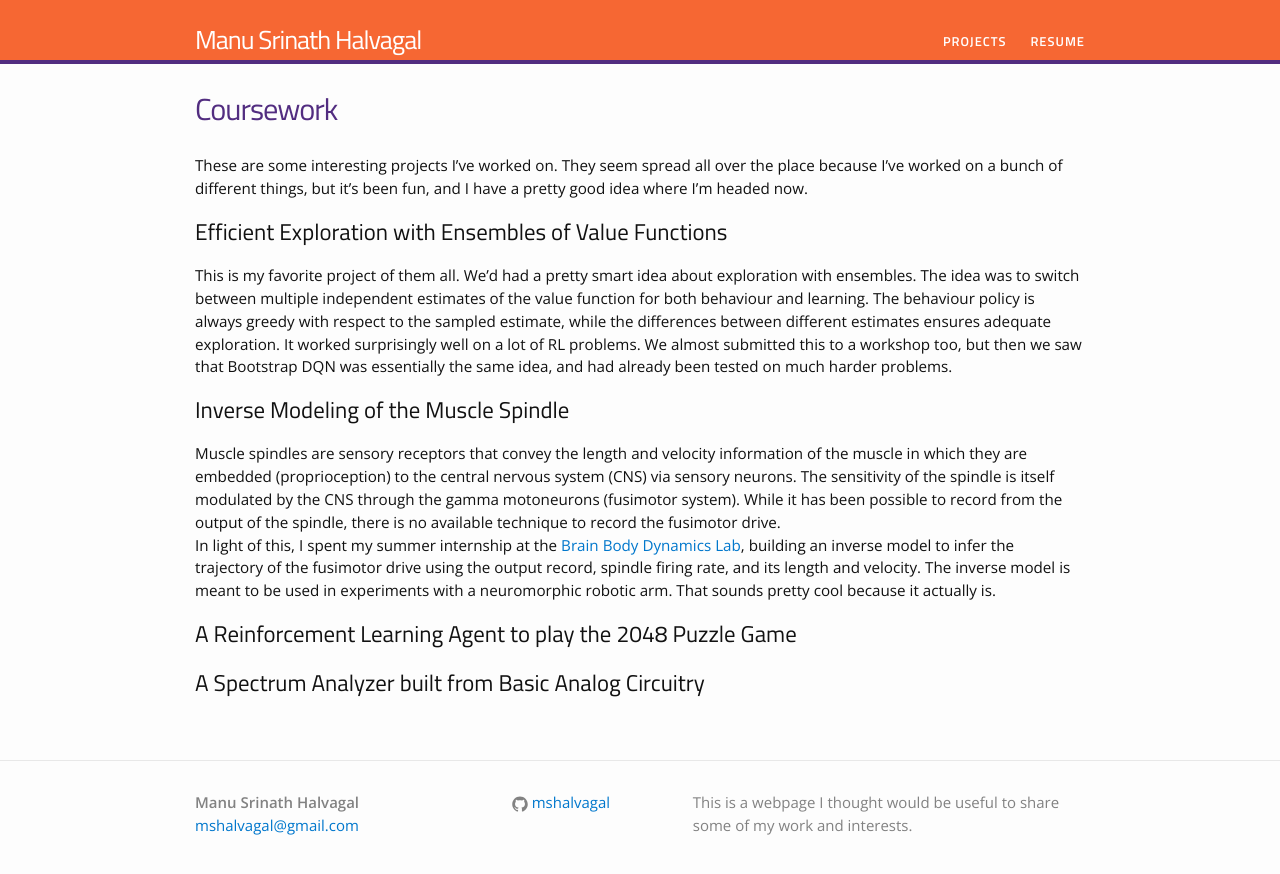
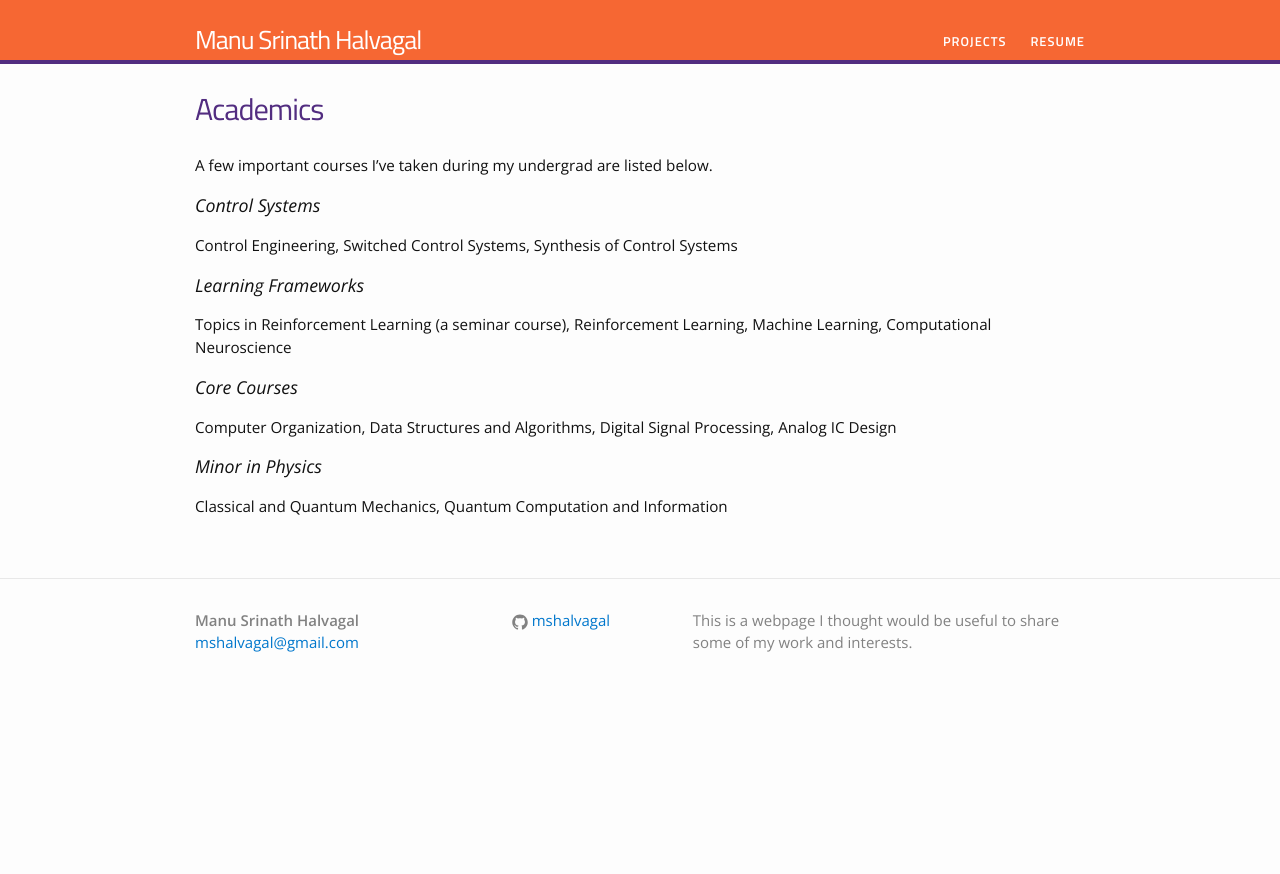
Before and after one commit to mshalvagal/mshalvagal.github.io, a Jekyll site: the page built from academics.md, in a window 1280 px wide. Shown: the top 874 px of the page. Built offline with Jekyll 4.4.1, drawn with Linux system fonts in a browser that asks for light colours.

```diff
--- a/coursework.md
+++ /dev/null
@@ -1,21 +0,0 @@
----
-layout: page
-title: Coursework
-permalink: /academics/
----
-
-These are some interesting projects I've worked on. They seem spread all over the place because I've worked on a bunch of different things, but it's been fun, and I have a pretty good idea where I'm headed now.
-
-## Efficient Exploration with Ensembles of Value Functions
-
-This is my favorite project of them all. We'd had a pretty smart idea about exploration with ensembles. The idea was to switch between multiple independent estimates of the value function for both behaviour and learning. The behaviour policy is always greedy with respect to the sampled estimate, while the differences between different estimates ensures adequate exploration. It worked surprisingly well on a lot of RL problems. We almost submitted this to a workshop too, but then we saw that Bootstrap DQN was essentially the same idea, and had already been tested on much harder problems.
-
-## Inverse Modeling of the Muscle Spindle
-
-Muscle spindles are sensory receptors that convey the length and velocity information of the muscle in which they are embedded (proprioception) to the central nervous system (CNS) via sensory neurons. The sensitivity of the spindle is itself modulated by the CNS through the gamma motoneurons (fusimotor system). While it has been possible to record from the output of the spindle, there is no available technique to record the fusimotor drive.
-\\
-In light of this, I spent my summer internship at the [Brain Body Dynamics Lab](http://valerolab.org/about/), building an inverse model to infer the trajectory of the fusimotor drive using the output record, spindle firing rate, and its length and velocity. The inverse model is meant to be used in experiments with a neuromorphic robotic arm. That sounds pretty cool because it actually is.
-
-## A Reinforcement Learning Agent to play the 2048 Puzzle Game
-
-## A Spectrum Analyzer built from Basic Analog Circuitry
```
Also changed, not shown: projects.md (+7 -3 lines).
